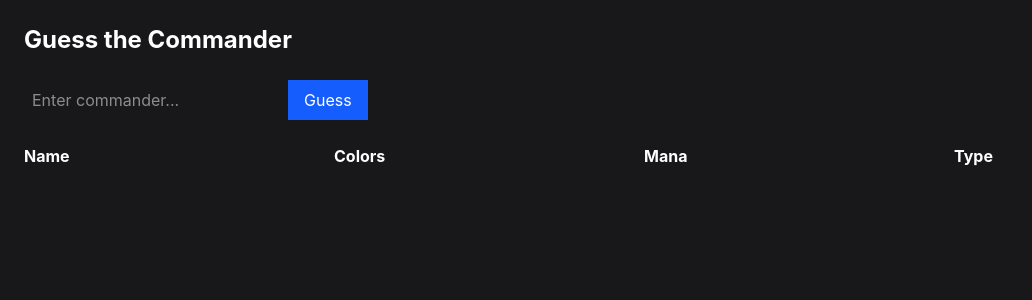
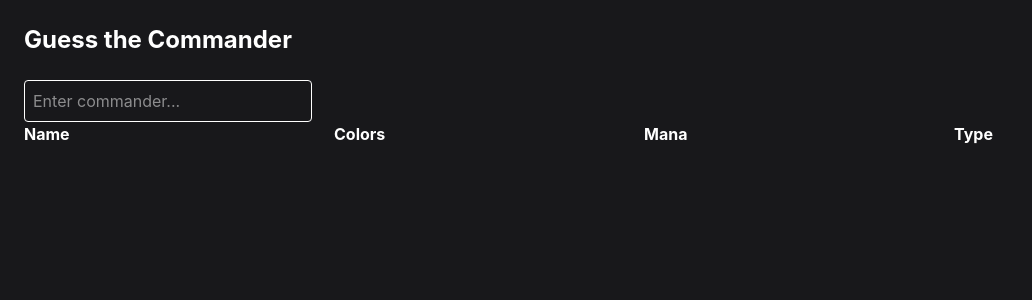
Before and after one commit to fmproj/edhguess, a React (Vite) app: page / in a window 1280 px wide. Shown: the top 300 px of the page, without its empty margins (0-1032 px from the left). Built offline with nearby package versions, Linux system fonts and the light colour scheme.

Commit message:
feat: search autocomplete

```diff
--- a/src/App.tsx
+++ b/src/App.tsx
@@ -1,6 +1,7 @@
 import { useEffect, useState } from "react";
 import type { Card } from "./types/card";
 import data from "./data/commanders";
+import SearchInput from "./components/SearchInput";
 
 type Feedback = {
   name: boolean;
@@ -40,6 +41,15 @@ export default function App() {
   const [guesses, setGuesses] = useState<
     { card: Card; feedback: Feedback }[]
   >([]);
+
+  function handleSelect(card: Card) {
+    if (!target) return;
+
+    const feedback = compareCards(card, target);
+
+    setGuesses([{ card, feedback }, ...guesses]);
+    setGuessInput("");
+  }
 
   useEffect(() => {
     const random = data[Math.floor(Math.random() * data.length)];
@@ -84,20 +94,12 @@ export default function App() {
       <h1 className="text-2xl font-bold mb-6">Guess the Commander</h1>
 
       {/* INPUT */}
-      <div className="mb-6">
-        <input
-          className="p-2 text-white w-64"
-          value={guessInput}
-          onChange={(e) => setGuessInput(e.target.value)}
-          placeholder="Enter commander..."
-        />
-        <button
-          onClick={handleGuess}
-          className="ml-2 px-4 py-2 bg-blue-600"
-        >
-          Guess
-        </button>
-      </div>
+      <SearchInput
+        data={data}
+        value={guessInput}
+        onChange={setGuessInput}
+        onSelect={handleSelect}
+      />
 
       {/* TABLE HEADER */}
       <div className="grid grid-cols-4 gap-2 font-bold mb-2">
--- /dev/null
+++ b/src/components/SearchInput.tsx
@@ -0,0 +1,96 @@
+import { useState } from "react";
+import type { Card } from "../types/card";
+
+type Props = {
+  data: Card[];
+  value: string;
+  onChange: (value: string) => void;
+  onSelect: (card: Card) => void;
+};
+
+export default function SearchInput({
+  data,
+  value,
+  onChange,
+  onSelect,
+}: Props) {
+  const [highlightIndex, setHighlightIndex] = useState(0);
+
+  const filtered = data
+    .filter((card) =>
+      card.name.toLowerCase().includes(value.toLowerCase())
+    )
+    .slice(0, 5);
+
+  function handleKeyDown(e: React.KeyboardEvent<HTMLInputElement>) {
+    if (e.key === "ArrowDown") {
+      e.preventDefault();
+      setHighlightIndex((prev) =>
+        prev < filtered.length - 1 ? prev + 1 : prev
+      );
+    }
+
+    if (e.key === "ArrowUp") {
+      e.preventDefault();
+      setHighlightIndex((prev) => (prev > 0 ? prev - 1 : 0));
+    }
+
+    if (e.key === "Enter") {
+      e.preventDefault();
+
+      // Case 1: dropdown selection
+      if (filtered.length > 0) {
+        const selected = filtered[highlightIndex];
+        if (selected) {
+          onSelect(selected);
+          setHighlightIndex(0);
+          return;
+        }
+      }
+
+      // Case 2: exact match
+      const exact = data.find(
+        (card) =>
+          card.name.toLowerCase() === value.trim().toLowerCase()
+      );
+
+      if (exact) {
+        onSelect(exact);
+        setHighlightIndex(0);
+      }
+    }
+  }
+
+  return (
+    <div className="relative w-72">
+      <input
+        className="w-full p-2 text-white border rounded"
+        value={value}
+        onChange={(e) => {
+          onChange(e.target.value);
+          setHighlightIndex(0);
+        }}
+        onKeyDown={handleKeyDown}
+        placeholder="Enter commander..."
+      />
+
+      {value && filtered.length > 0 && (
+        <div className="absolute w-full bg-black text-white border mt-1 max-h-48 overflow-y-auto z-10 rounded shadow">
+          {filtered.map((card, index) => (
+            <div
+              key={card.name}
+              onClick={() => onSelect(card)}
+              className={`p-2 cursor-pointer ${
+                index === highlightIndex
+                  ? "bg-gray-500"
+                  : "hover:bg-gray-500"
+              }`}
+            >
+              {card.name}
+            </div>
+          ))}
+        </div>
+      )}
+    </div>
+  );
+}
```
